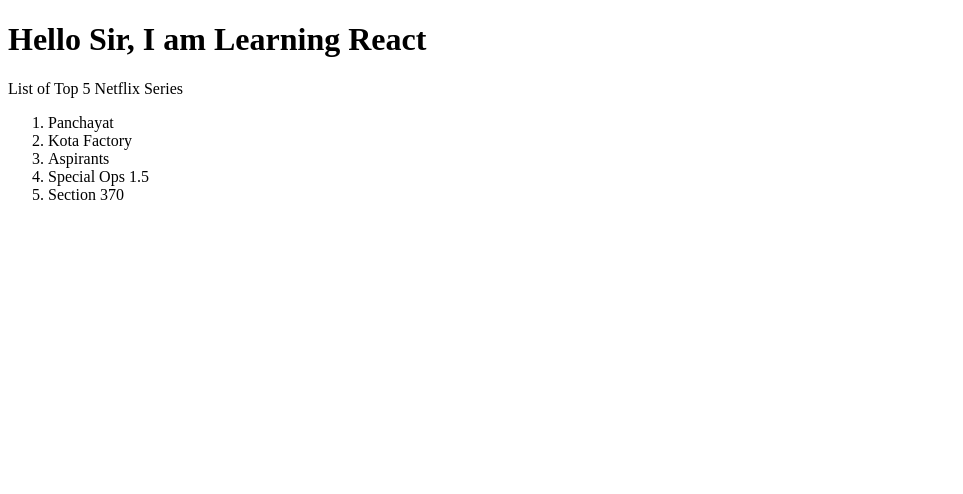
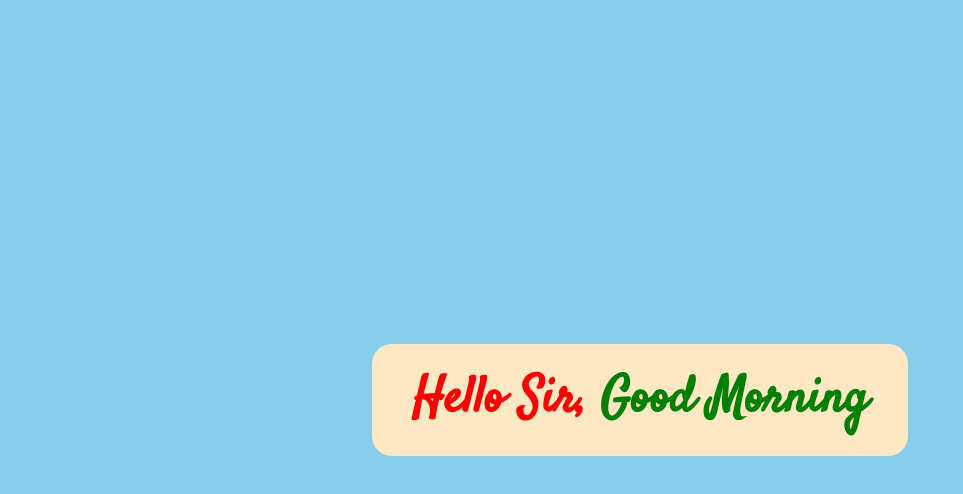
Before and after one commit to sayanMukherjee19971999/React-Online-Tutorial, a React (Create React App) app: page / in a window 1280 px wide. Shown: the top 494 px of the page, without its empty margins (0-963 px from the left). Built offline with nearby package versions, Linux system fonts and the light colour scheme.

Commit message:
Recreating challenge 3 with component based architecture

```diff
--- /dev/null
+++ b/src/App.css
@@ -0,0 +1,37 @@
+
+@import url('https://fonts.googleapis.com/css2?family=Satisfy&display=swap');
+
+*{
+    margin: 0;
+    padding: 0;
+    box-sizing: border-box;
+    font-family: 'Satisfy', cursive;
+}
+
+body{
+    display: flex;
+    justify-content:center;
+    align-items:center;
+    width: 100%;
+    height: 100vh;
+    background-color: skyblue;
+  }
+
+.heading{
+    color: green;
+    background-color: yellowgreen;
+}
+
+.image{
+    border: 10px solid saddlebrown;
+    border-radius: 25px;
+}
+
+.link{
+    text-decoration: none;
+    text-align: center;
+    font-size: larger;
+    font-weight: bold;
+    cursor: pointer;
+    color: red;
+}
--- a/src/App.jsx
+++ b/src/App.jsx
@@ -1,14 +1,51 @@
 import React from 'react';
-import Heading from './Heading';
-import Paragraph from './Paragraph';
-import List from './List';
+import './App.css';
+
+const date=new Date()
+const cssGreeting={}
+
+const heading={
+    color: 'red',
+    fontSize: '50px',
+    fontWeight: 'bold',
+    fontStyle: 'Roboto'
+}
+const content={
+    padding: '20px 40px',
+    backgroundColor: '#ffe9c5',
+    borderRadius: '20px'
+}
+
+const hour=date.getHours()
+let greeting=''
+if(hour>=1 && hour<12){
+  greeting='Good Morning'
+  cssGreeting.color='green'
+}
+else if(hour>=12 && hour<19){
+  greeting='Good Afternoon'
+  cssGreeting.color='orange'
+}
+else if(hour>=19 && hour<=24){
+  greeting='Good Evening'
+  cssGreeting.color='black'
+}
+
  function App(){
-     return(
-     <>
-        <Heading />
-        <Paragraph />
-        <List />
-    </>
+    //  return(
+    //     <>
+    //         <Heading />
+    //         <Paragraph />
+    //         <List />
+    //     </>
+    //  )
+
+    return(
+        <>
+            <div style={content} className='container'>
+                <h1 style={heading}>Hello Sir, <span style={cssGreeting}>{greeting}</span></h1>
+            </div>
+        </>
      )
  }
 
```
